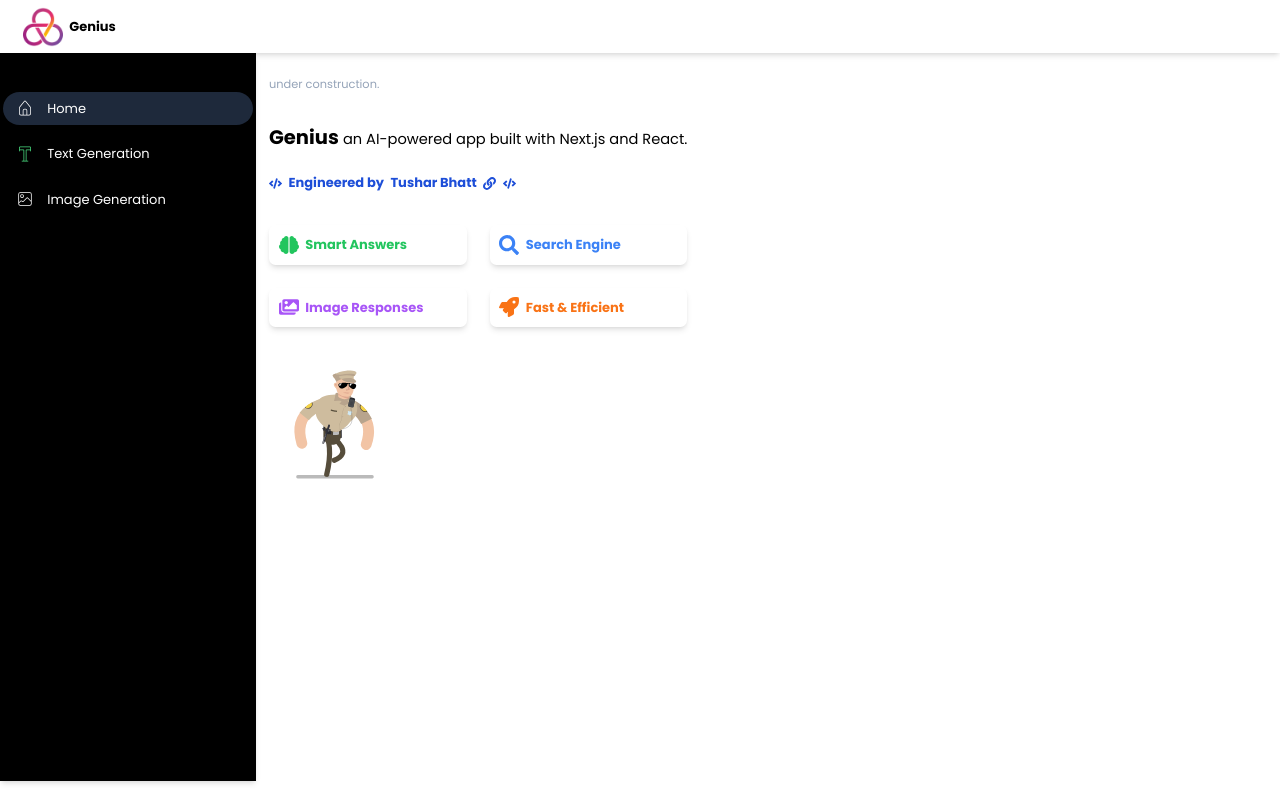
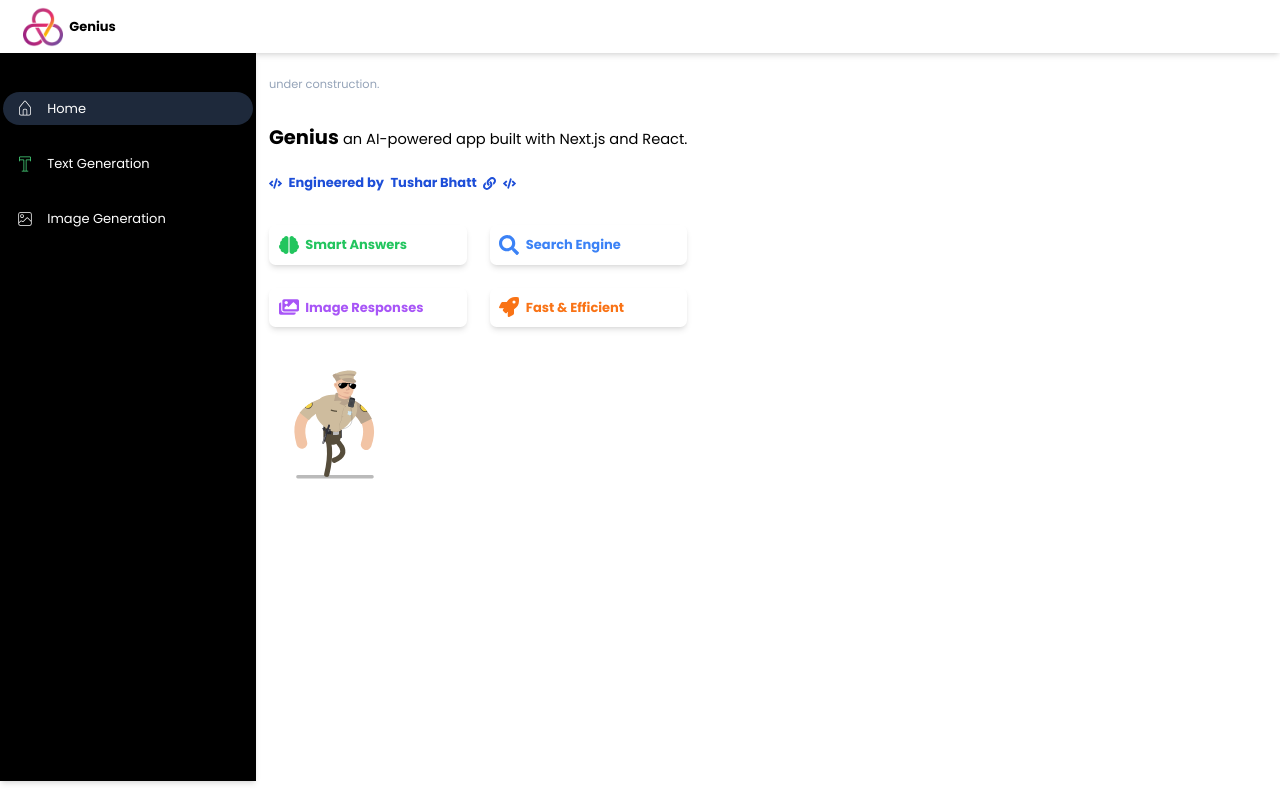
Before and after one commit to TusharBhatt1/genius, a Next.js app: page / in a window 1280 px wide. Built offline with nearby package versions, Linux system fonts and the light colour scheme.

Commit message:
increase gap

```diff
--- a/app/components/sidebar/Sidebar.tsx
+++ b/app/components/sidebar/Sidebar.tsx
@@ -10,7 +10,7 @@
   const [showSideBar, setShowSideBar] = useState(false);
   return (
     <>
-      <div className="bg-black hidden shadow-md  md:flex flex-col justify-start items-start gap-4 p-1 z-20  text-white h-[91vh] w-[25vw] py-12">
+      <div className="bg-black hidden shadow-md  md:flex flex-col justify-start items-start gap-7 p-1 z-20  text-white h-[91vh] w-[25vw] py-12">
         <SideMenu
           label="Home"
           icon={<CiHome size={18} />}
```
